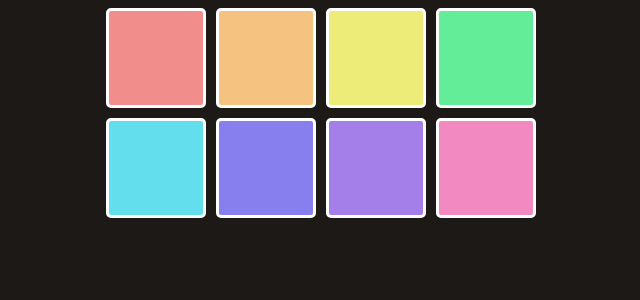
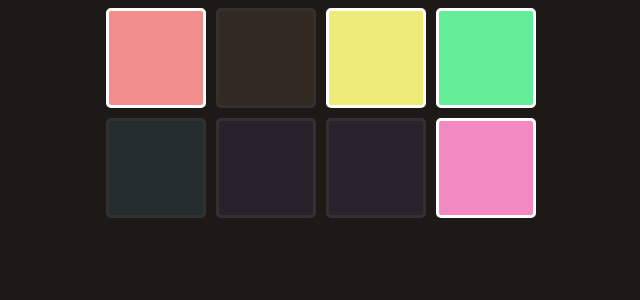
Before and after one commit to nishisurti2608/sound-pads, a React (Vite) app: page / in a window 1280 px wide. Shown: the top 300 px of the page, without its empty margins (319-959 px from the left). Built offline with nearby package versions, Linux system fonts and the light colour scheme.

Commit message:
solve challange #4

```diff
--- a/App.jsx
+++ b/App.jsx
@@ -6,7 +6,7 @@ export default function App() {
     const [pads, setPads] = React.useState(padsData)
 
     const buttonElements = pads.map(pad => (
-        <Pad color={pad.color} key={pad.id} />
+        <Pad isOn={pad.on} color={pad.color} key={pad.id} />
     ))
 
 
--- a/Components/Pad.jsx
+++ b/Components/Pad.jsx
@@ -5,7 +5,7 @@ export default function Pad (props){
 
 
 
-    return <button style={{backgroundColor:props.color}}></button>
+    return <button  className = {props.isOn ? "on" : "null"} style={{backgroundColor:props.color}}></button>
 
 
 }
--- a/index.css
+++ b/index.css
@@ -25,5 +25,10 @@ button {
     border: 3px solid white;
     border-radius: 5px;
     cursor: pointer;
+    opacity: 0.1;
 
 }
+
+button.on {
+    opacity: 1;
+}
```
